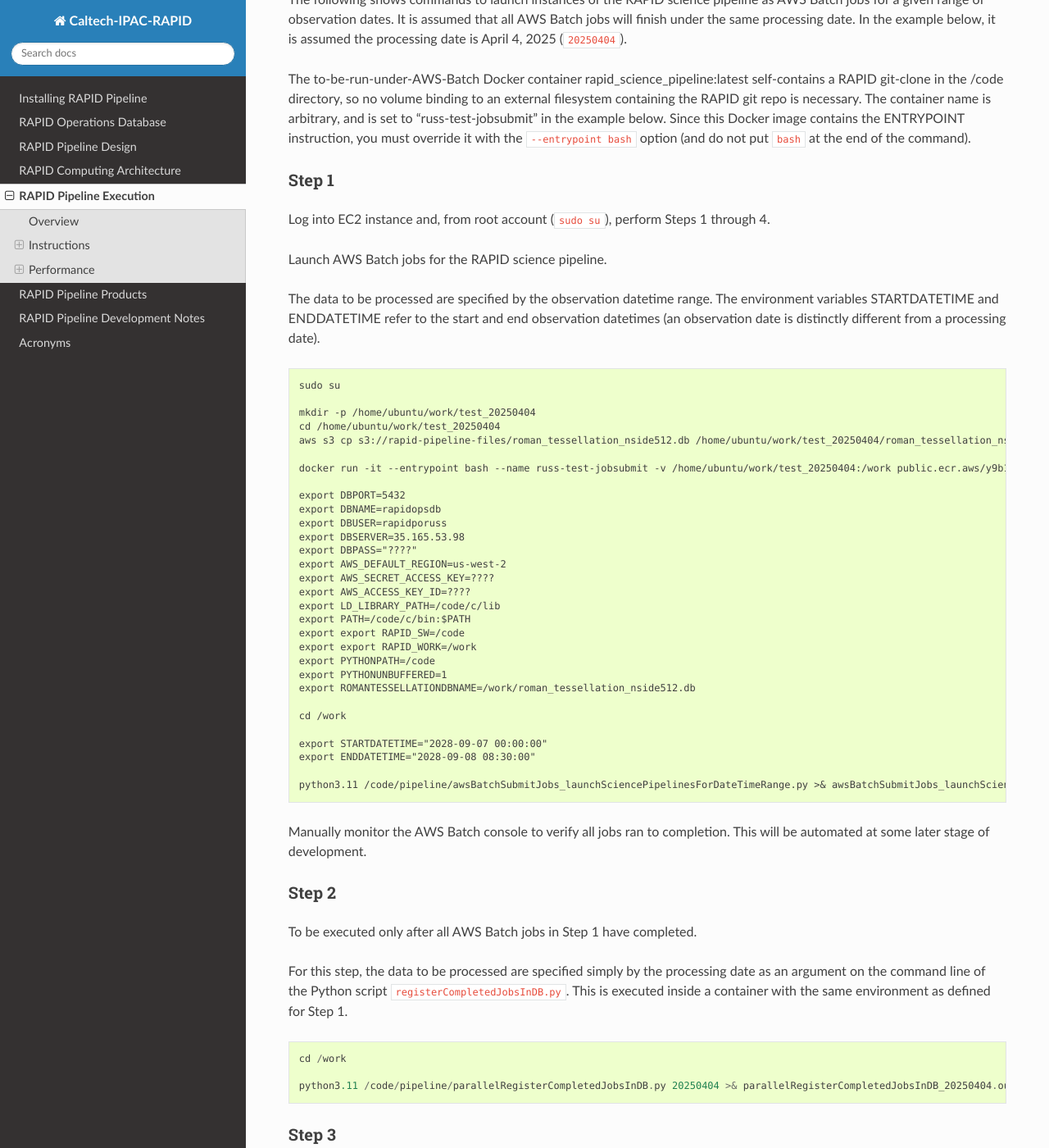
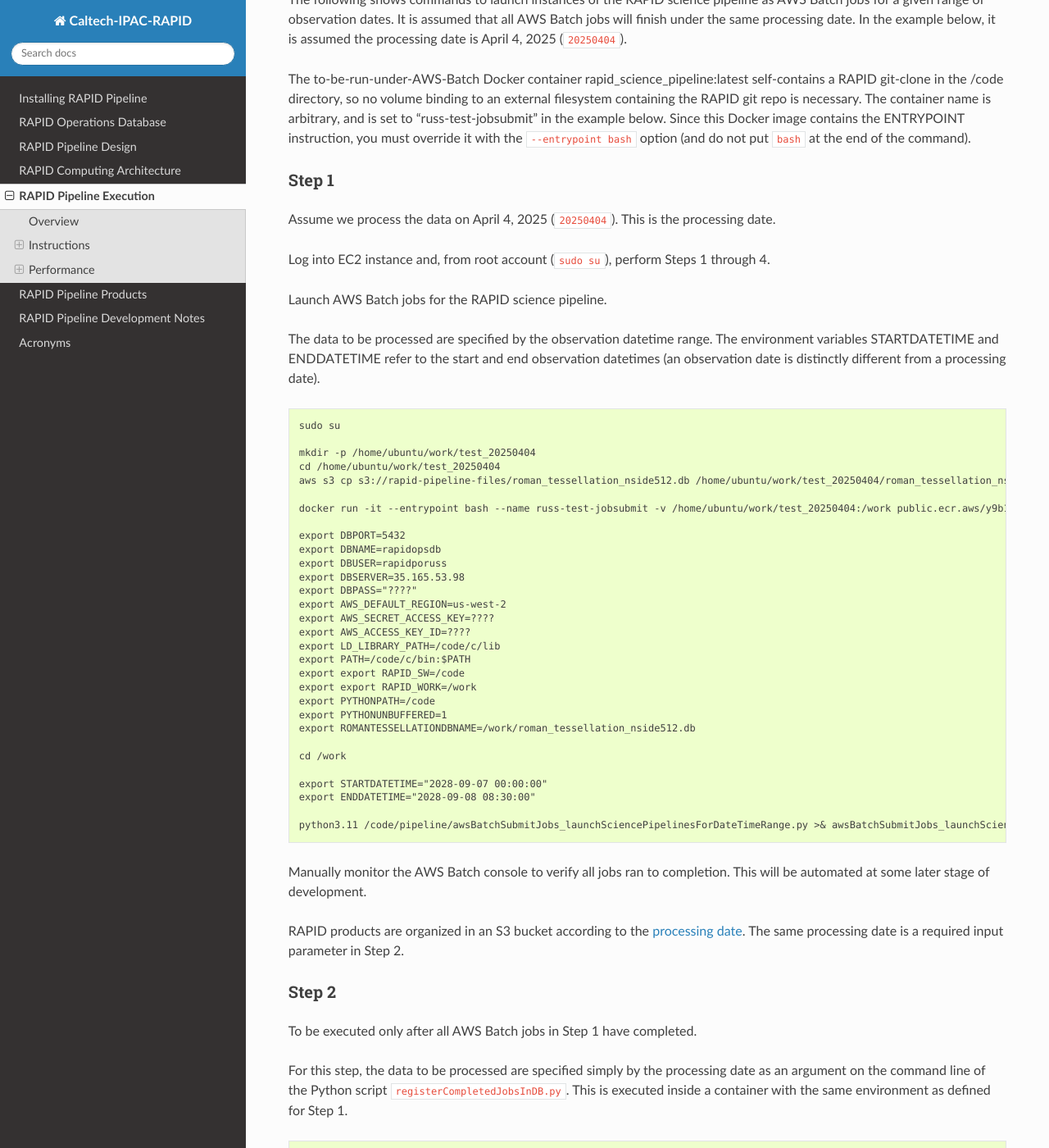
Before and after one commit to Caltech-IPAC/rapid, a Sphinx documentation site: the page built from docs/source/ops/bulk_run.rst, in a window 1280 px wide and 1400 px high, scrolled down 671 px. Shown: the whole window at 82% size. Built offline with Sphinx 7.4.7 and the Read the Docs theme 3.1.0, drawn with Linux system fonts in a browser that asks for light colours; formulas are drawn with MathJax 3.

Commit message:
More wordsmithing and added link to pipeline products documetation.

```diff
--- a/docs/source/ops/bulk_run.rst
+++ b/docs/source/ops/bulk_run.rst
@@ -48,6 +48,8 @@
 Step 1
 =============
 
+Assume we process the data on April 4, 2025 (``20250404``).  This is the processing date.
+
 Log into EC2 instance and, from root account (``sudo su``), perform Steps 1 through 4.
 
 Launch AWS Batch jobs for the RAPID science pipeline.
@@ -91,6 +93,9 @@
 
 Manually monitor the AWS Batch console to verify all jobs ran to completion.
 This will be automated at some later stage of development.
+
+RAPID products are organized in an S3 bucket according to the :doc:`processing date </prod/products>`.
+The same processing date is a required input parameter in Step 2.
 
 
 Step 2
```
